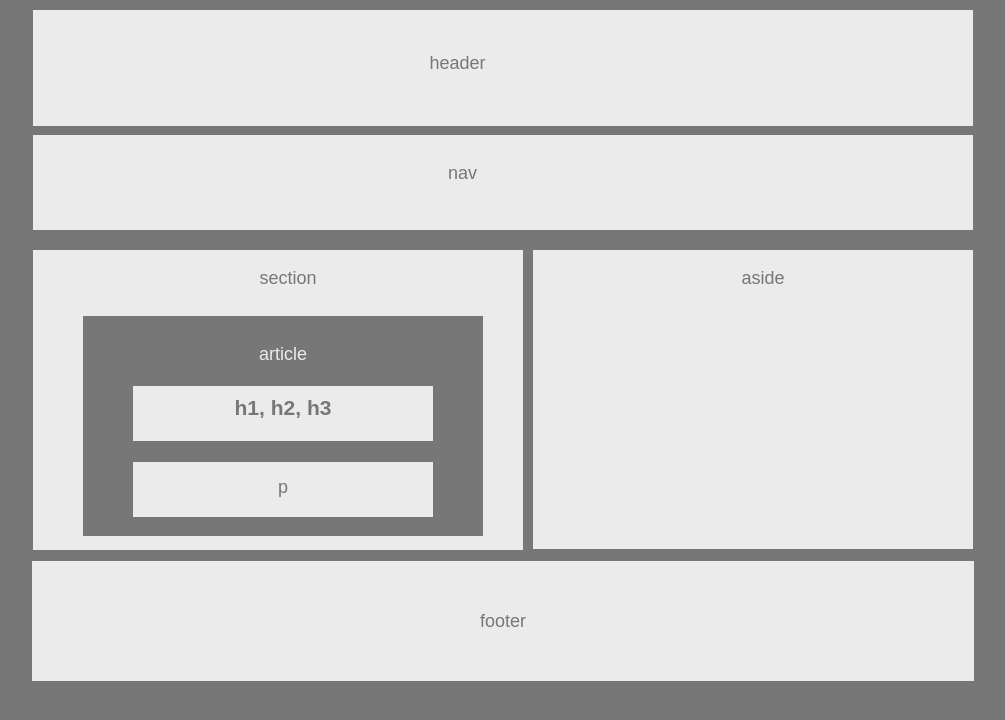
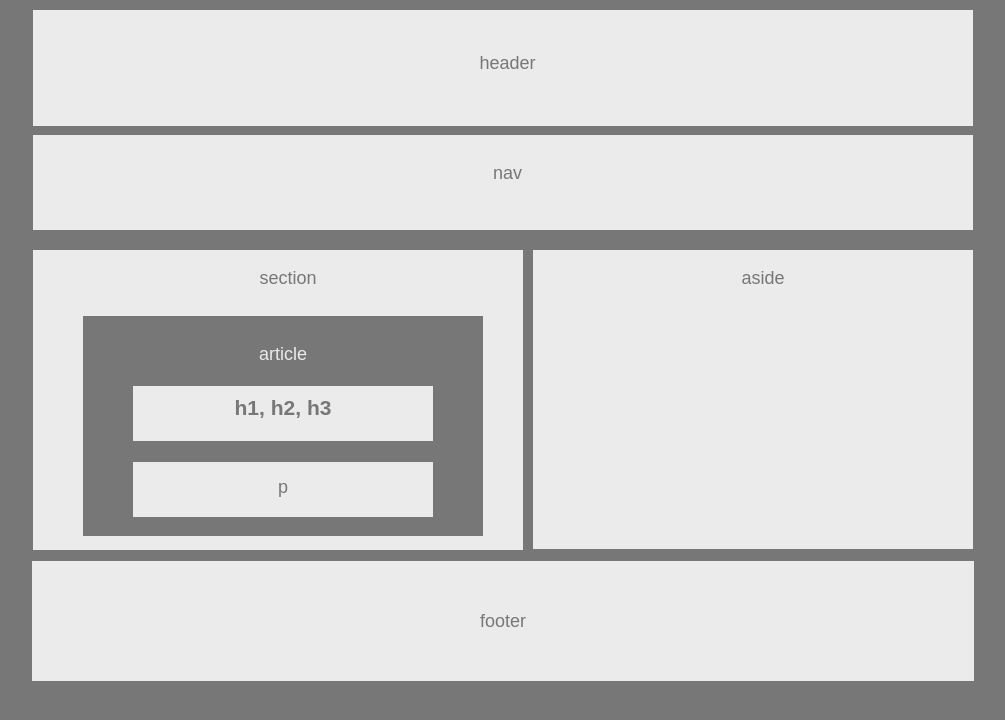
Before and after one commit to qmiko/HW-Wireframe, a plain HTML site: page index.html in a window 1280 px wide. Shown: the whole page, without its empty margins (137-1142 px from the left). Drawn offline with Linux system fonts and the light colour scheme.

Commit message:
HW1 Done

```diff
--- a/style.css
+++ b/style.css
@@ -11,13 +11,11 @@ header, aside, nav, section, footer{
     background-color: #ebebeb;
     margin-left: auto;
     margin-right: auto;
-
 }
 
 h1, p{
     color: #777;
     background-color: #ebebeb;
-
 }
 
 header{
@@ -25,13 +23,6 @@ header{
     margin: 1%;
     text-align: center;
 }
-
-/* header{
-    background-color: #ebebeb;
-    text-align: center;
-    width: 495px;
-    color: #777;
-} */
 
 section{
     float: left;
@@ -43,8 +34,8 @@ section{
     margin-left: 10px;
     margin-top: 10px;
     margin-bottom: 10px;
+}
 
-}
 footer{
     padding-bottom: 50px;
 }
@@ -86,15 +77,15 @@ footer{
     padding-left:321px;
     padding-bottom:70px;
     height: 50px;
+}
 
-}
 .color{
     background-color: #777;
     color: #ebebeb;
     width: 300px;
     height: 21px;
+}
 
-}
 h1{
     padding-top: 10px;
     padding-bottom: 0px;
@@ -113,7 +104,6 @@ h1{
     background-color: #ebebeb;
     margin-top: 10px;
     height: 35px;
-
 }
 
 .sct{
@@ -122,16 +112,16 @@ h1{
 }
 
 .hdr{
-    width: 800px;
+    width: 900px;
     height: 30px;
-    padding-right: 20px;
+    padding-right: 10px;
 }
 
 .nv{
-    width: 840px;
+    width: 930px;
     height: 30px;
-    padding-right: 10px;
 }
+
 .ftr{
     margin-bottom: 10px;
     padding-top: 50px;
```
